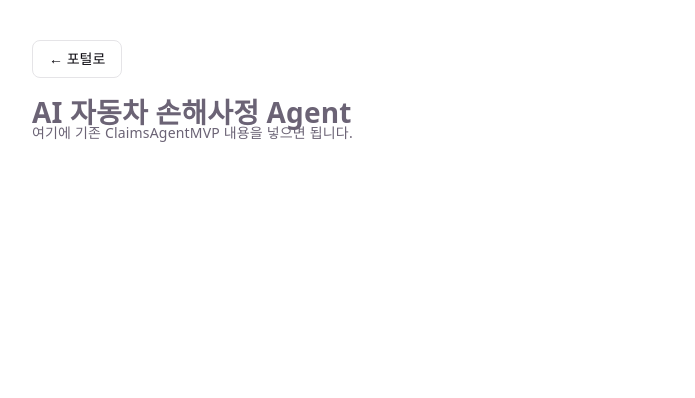
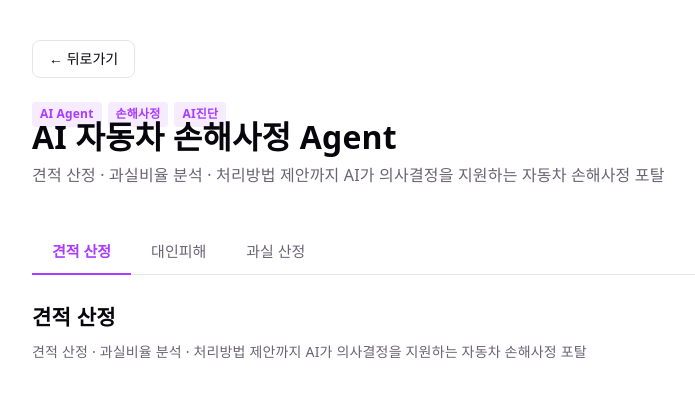
Before and after one commit to munjung/mvp-fe, a React (Vite) app: page /mvps/claimsNew in a window 1280 px wide. Shown: the top 398 px of the page, without its empty margins (32-727 px from the left). Built offline with nearby package versions, Linux system fonts and the light colour scheme.

Commit message:
Feat: CardDetail 참고하여 예시 페이지 추가

```diff
--- a/src/pages/mvps/ClaimsAgentNew.tsx
+++ b/src/pages/mvps/ClaimsAgentNew.tsx
@@ -1,16 +1,49 @@
+import { useState } from 'react'
 import { useNavigate } from 'react-router-dom'
+import TabMenu from '@components/TabMenu'
+import EstimateTab from '@components/tabs/EstimateTab'
+import InjuryTab from '@components/tabs/InjuryTab'
+import FaultTab from '@components/tabs/FaultTab'
+
+const TAB_COMPONENTS = [EstimateTab, InjuryTab, FaultTab]
+
+const mockCard = {
+  id: 1,
+  title: 'AI 자동차 손해사정 Agent',
+  description:
+    '견적 산정 · 과실비율 분석 · 처리방법 제안까지 AI가 의사결정을 지원하는 자동차 손해사정 포탈',
+  tags: ['AI Agent', '손해사정', 'AI진단'],
+}
 
 export default function ClaimsAgentMVP() {
   const navigate = useNavigate()
+  const [activeTab, setActiveTab] = useState(0)
+
+  const TabContent = TAB_COMPONENTS[activeTab]
 
   return (
     <div className="page">
-      <button className="card-btn card-btn--back" onClick={() => navigate('/mvps')}>
-        ← 포털로
-      </button>
+      <header className="page-header page-header--left">
+        <button className="card-btn card-btn--back" onClick={() => navigate(-1)}>
+          ← 뒤로가기
+        </button>
 
-      <h1>AI 자동차 손해사정 Agent</h1>
-      <p>여기에 기존 ClaimsAgentMVP 내용을 넣으면 됩니다.</p>
+        <div className="card-tags">
+          {mockCard.tags.map((tag) => (
+            <span key={tag} className="card-tag">
+              {tag}
+            </span>
+          ))}
+        </div>
+
+        <h1 className="detail-title">{mockCard.title}</h1>
+        <p className="detail-desc">{mockCard.description}</p>
+      </header>
+
+      <main>
+        <TabMenu active={activeTab} onChange={setActiveTab} />
+        <TabContent card={mockCard} />
+      </main>
     </div>
   )
 }
```
